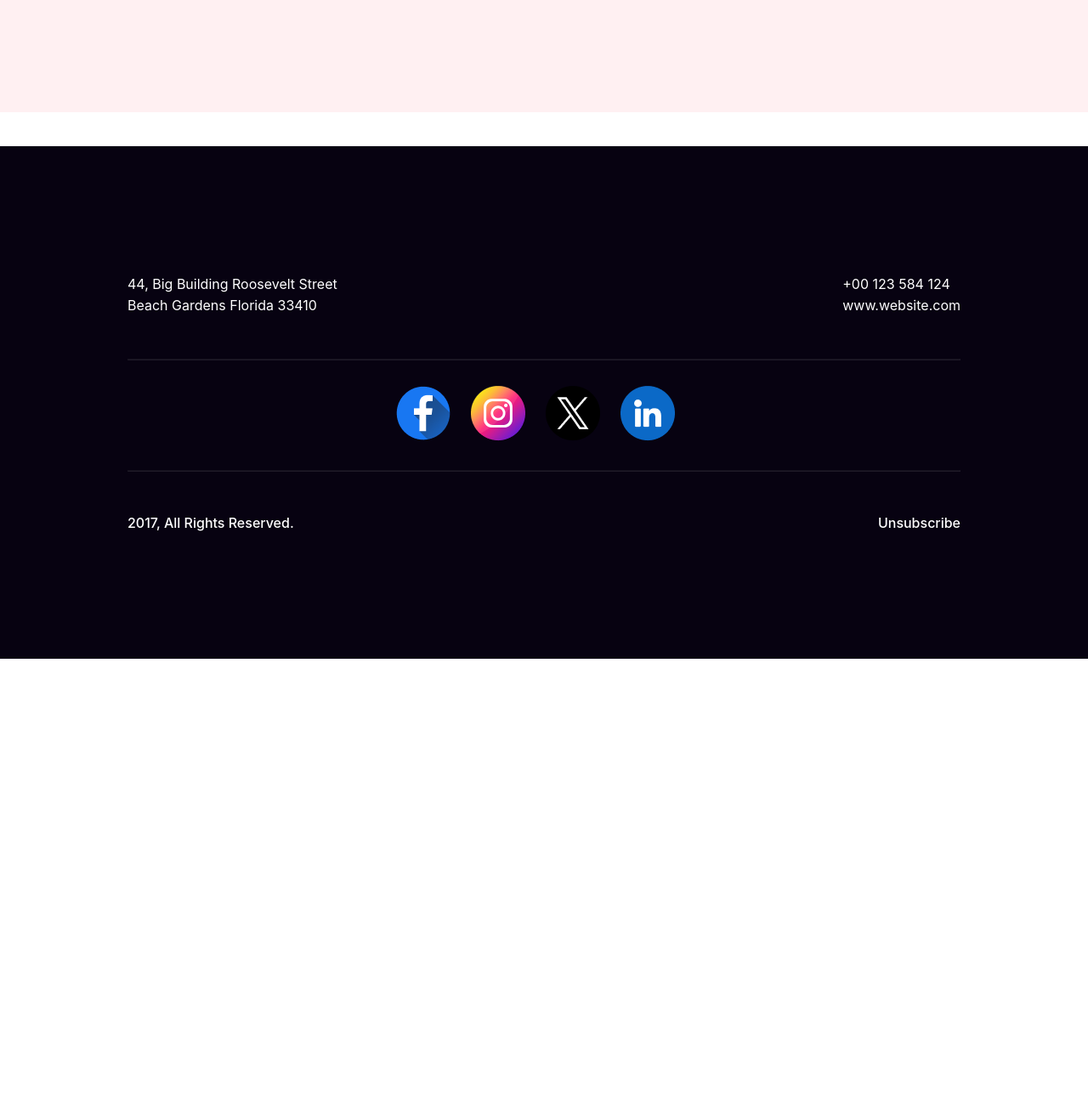
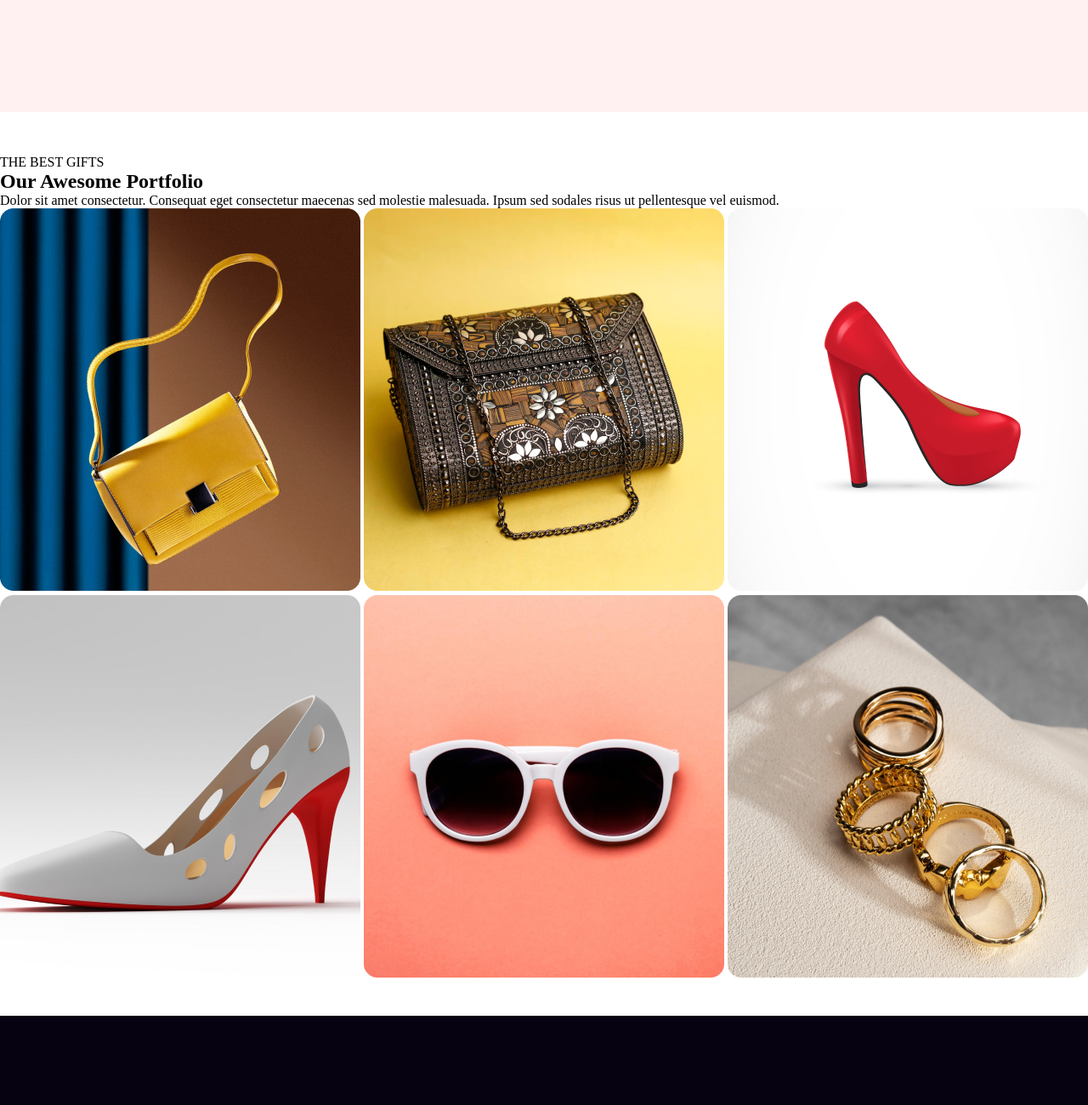
Before and after one commit to mdrobin73/assignment-one, a plain HTML site: page index.html in a window 1280 px wide. Shown: the part 2980-4280 px from the top of the page at 85% size. Before the commit the page ends 3755 px from the top, so only its background shows below. Drawn offline with Linux system fonts and the light colour scheme.

Commit message:
added portfolio images

```diff
--- a/index.html
+++ b/index.html
@@ -57,8 +57,17 @@
             </section>
             <section>
                 <div class="portfolio">
-                    <div class="portfolio-text"></div>
-                    <div class="portfolio-images"></div>
+                    <div class="portfolio-text"><p>THE BEST GIFTS</p><h2>Our Awesome Portfolio</h2><p>Dolor sit amet consectetur. Consequat eget consectetur maecenas sed molestie malesuada. Ipsum sed sodales risus ut pellentesque vel euismod. </p></div>
+                    <div class="portfolio-images">
+                        <img src="resources/portfolio1.png" alt="">
+                        <img src="resources/portfolio2.png" alt="">
+                        <img src="resources/portfolio3.png" alt="">
+                    </div>
+                    <div class="portfolio-images">
+                        <img src="resources/portfolio4.png" alt="">
+                        <img src="resources/portfolio5.png" alt="">
+                        <img src="resources/portfolio6.png" alt="">
+                    </div>
                 </div>
             </section>
             <section>
--- a/styles/style.css
+++ b/styles/style.css
@@ -112,6 +112,7 @@
     text-align: center;
     padding: 100px 300px 200px 300px;
     line-height: 45px;
+    margin-bottom: 50px;
 }
 .join-now span{
     color: red;
```
Also changed, not shown: resources/portfolio1.png (renamed from resources/Rectangle 3.png), resources/portfolio2.png (renamed from resources/Rectangle 4.png), resources/portfolio3.png (renamed from resources/Rectangle 5.png), resources/portfolio4.png (renamed from resources/Rectangle 6.png), resources/portfolio5.png (renamed from resources/Rectangle 7.png), resources/portfolio6.png (renamed from resources/Rectangle 8.png).
